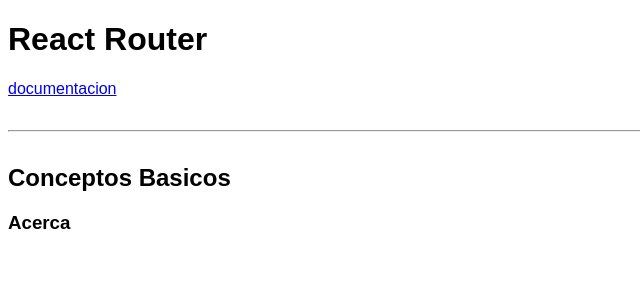
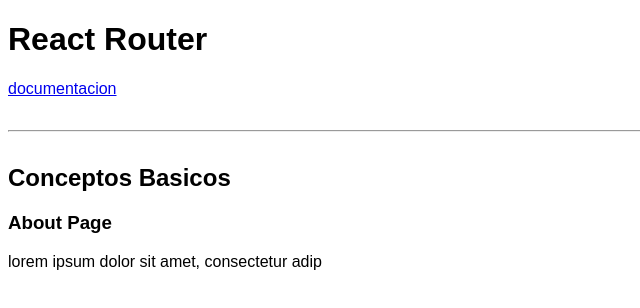
Before and after one commit to contrerastrece/react-reouter, a React (Create React App) app: page /acerca in a window 1280 px wide. Shown: the top 308 px of the page, without its empty margins (0-640 px from the left). Built offline with nearby package versions, Linux system fonts and the light colour scheme.

Commit message:
sintaxis para declarar rutas

```diff
--- a/src/App.js
+++ b/src/App.js
@@ -8,6 +8,7 @@
       <hr/>
       <ConceptosBasicos/>
 
+
     </div>
   );
 }
--- a/src/components/ConceptosBasicos.js
+++ b/src/components/ConceptosBasicos.js
@@ -1,4 +1,6 @@
 import { BrowserRouter as Router, Route, Switch } from "react-router-dom";
+import AboutPage from "../pages/AboutPage";
+import ContactPage from "../pages/ContacPaget";
 
 const ConceptosBasicos = () => {
   return (
@@ -56,11 +58,18 @@
             <p>Bienvenido, esta es la pagina principal</p>
           </Route>
           <Route exact path="/acerca">
-            <h3>Acerca</h3>
+            <AboutPage/>
           </Route>
+
           <Route exact path="/contacto">
-            <h3>Contacto</h3>
+            <ContactPage/>
           </Route>
+          {/* una de las formas para definir nuestro componente Route en una sola linea */}
+
+          {/* <Route exact pat="/contact" component={ContactPage}/> */}
+          {/* <Route exact pat="/contact" children={<ContactPage/>}/> */}
+
+
         </Switch>
       </Router>
     </div>
--- /dev/null
+++ b/src/pages/AboutPage.js
@@ -0,0 +1,10 @@
+const AboutPage = () => {
+  return (
+    <div>
+      <h3>About Page</h3>
+      <p>lorem ipsum dolor sit amet, consectetur adip</p>
+    </div>
+   );
+}
+
+export default AboutPage;
--- /dev/null
+++ b/src/pages/ContacPaget.js
@@ -0,0 +1,10 @@
+const ContactPage = () => {
+  return (
+    <div>
+      <h3>Contact Page</h3>
+      <p>lorem ipsum dolor sit amet, consectetur adip</p>
+    </div>
+   );
+}
+
+export default ContactPage;
```
